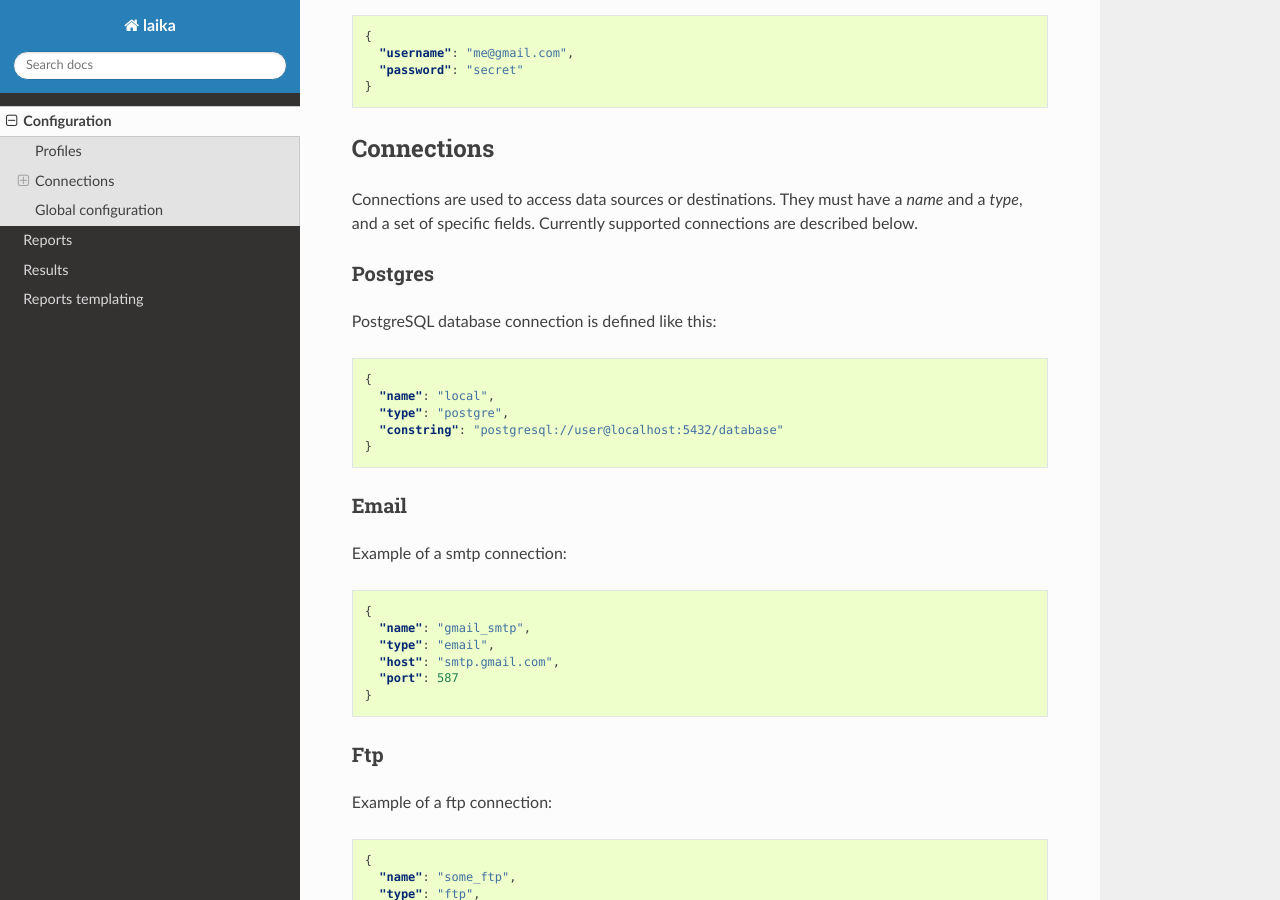
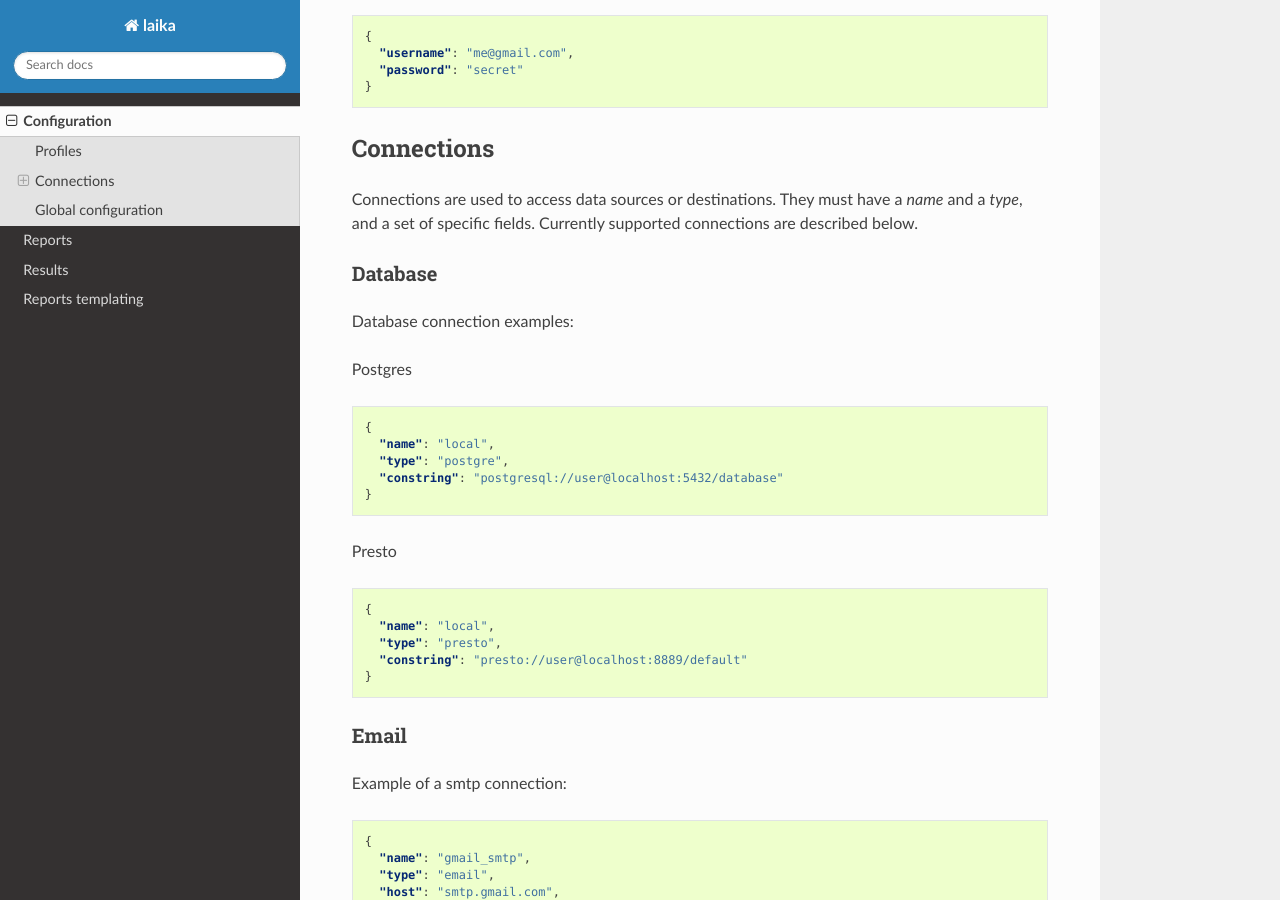
Before and after one commit to trocafone/laika, a Sphinx documentation site: the page built from docs/configuration.rst, in a window 1280 px wide and 900 px high, scrolled down 974 px. Built offline with Sphinx 7.4.7 and the Read the Docs theme 2.0.0, drawn with Linux system fonts in a browser that asks for light colours.

Commit message:
Add presto example in connections

```diff
--- a/docs/configuration.rst
+++ b/docs/configuration.rst
@@ -63,10 +63,12 @@ Connections are used to access data sources or destinations. They must
 have a *name* and a *type*, and a set of specific fields. Currently
 supported connections are described below.
 
-Postgres
+Database
 ^^^^^^^^
 
-PostgreSQL database connection is defined like this:
+Database connection examples:
+
+Postgres
 
 .. code:: json
 
@@ -74,6 +76,16 @@ PostgreSQL database connection is defined like this:
       "name": "local",
       "type": "postgre",
       "constring": "postgresql://user@localhost:5432/database"
+    }
+
+Presto
+
+.. code:: json
+
+    {
+      "name": "local",
+      "type": "presto",
+      "constring": "presto://user@localhost:8889/default"
     }
 
 Email
```
